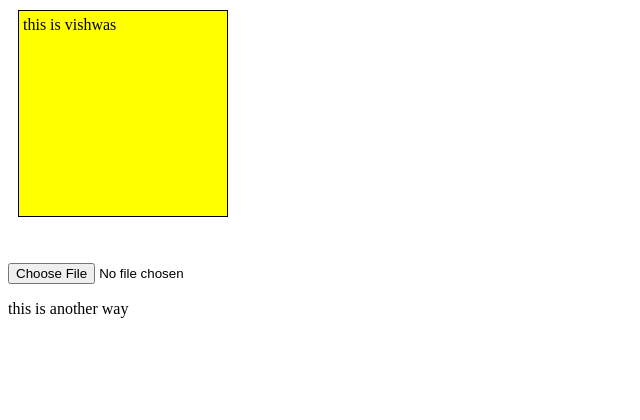
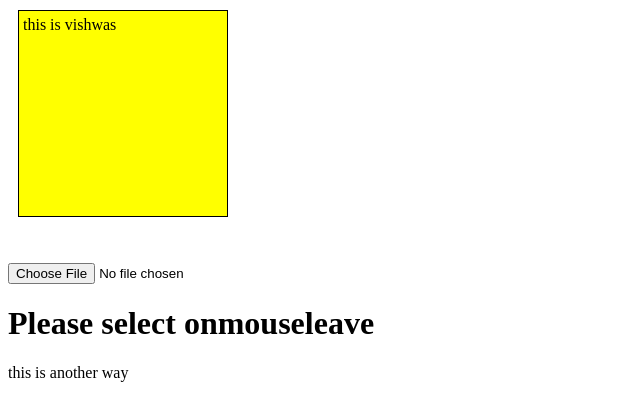
Before and after one commit to VIS-WAS/git-learn, a plain HTML site: page advanced/event.html in a window 1280 px wide. Shown: the whole page, without its empty margins (0-640 px from the left). Drawn offline with Linux system fonts and the light colour scheme.

Commit message:
event.html is modified

```diff
--- a/advanced/event.html
+++ b/advanced/event.html
@@ -42,6 +42,7 @@
     <br /><br />
     <input type="file" name="" id="" />
 
+    <h1>Please select onmouseleave</h1>
     <div id="myDiv">
       <p>this is another way</p>
     </div>
```
